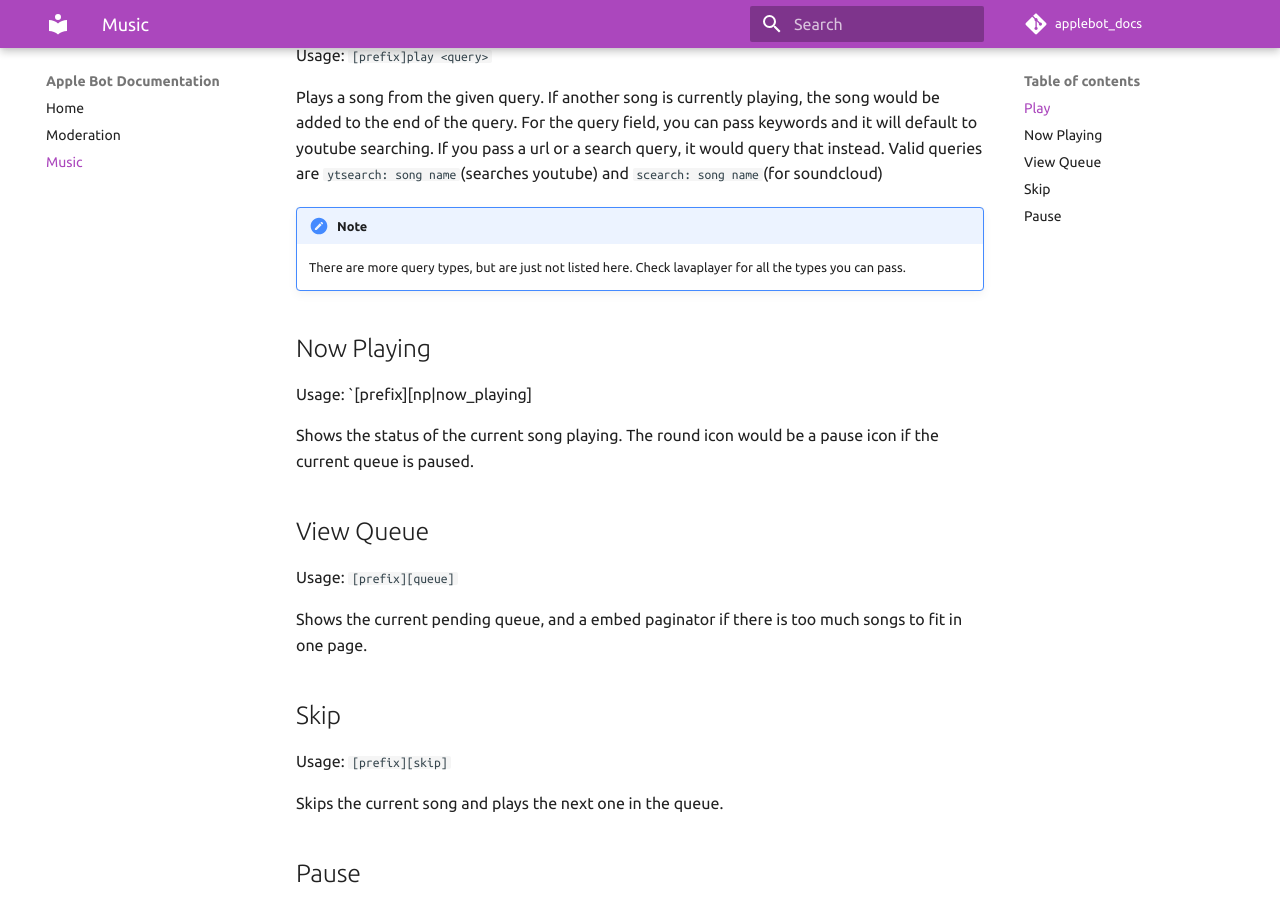
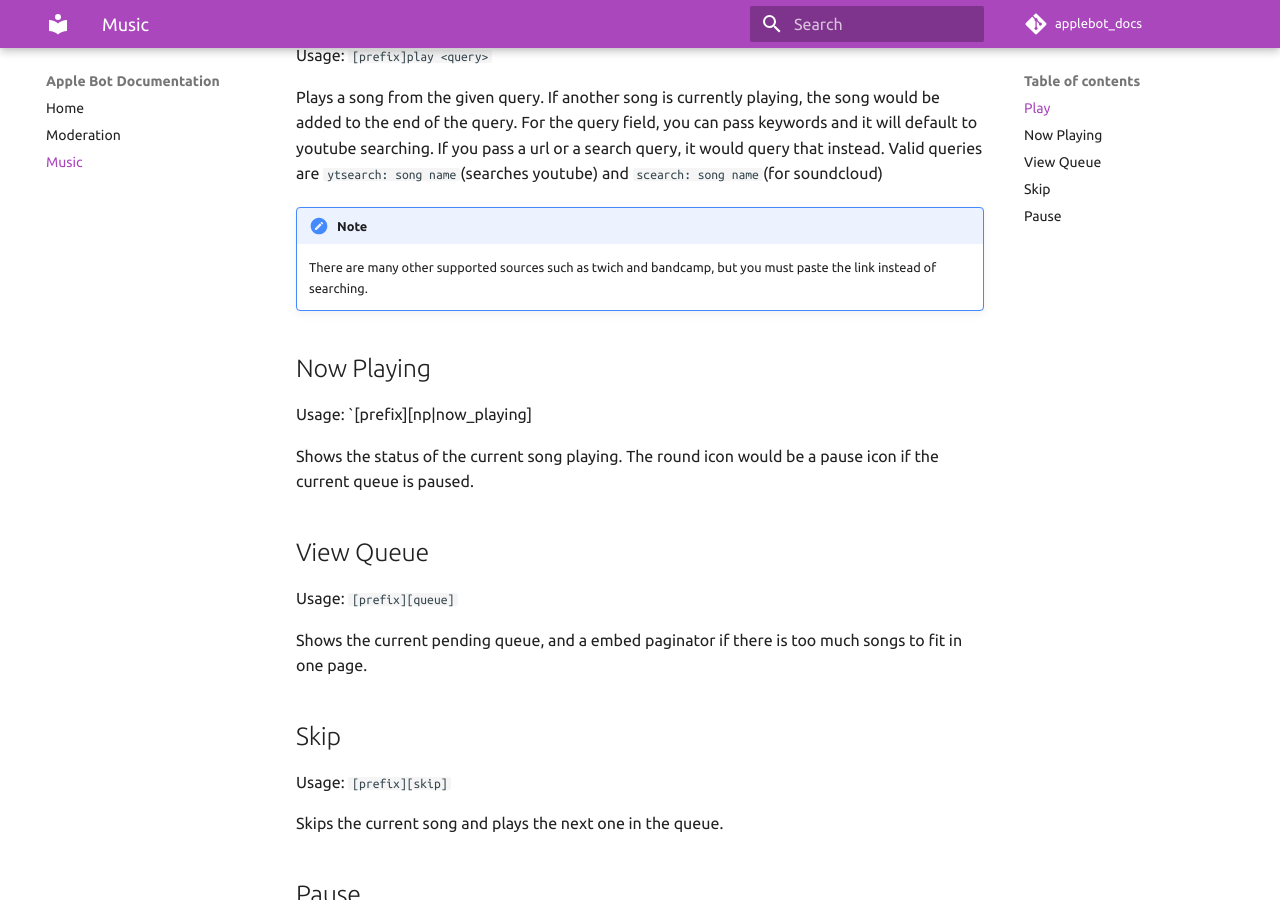
Before and after one commit to applebee1558/applebot-docs, an MkDocs documentation site: the page built from docs/music.md, in a window 1280 px wide and 900 px high, scrolled down 604 px. Built offline with MkDocs 1.6.1 and Material for MkDocs 9.7.7, drawn with Linux system fonts in a browser that asks for light colours; comment, search, counter and statistics services are not loaded.

Commit message:
Fixed note in music module

```diff
--- a/docs/music.md
+++ b/docs/music.md
@@ -15,8 +15,7 @@ For the query field, you can pass keywords and it will default to youtube search
 Valid queries are `ytsearch: song name`(searches youtube) and `scearch: song name`(for soundcloud)
 
 !!! note "Note"
-    There are more query types, but are just not listed here. Check lavaplayer for all the types you can pass.
-
+    There are many other supported sources such as twich and bandcamp, but you must paste the link instead of searching.
 ## Now Playing
 Usage: `[prefix][np|now_playing]
 
```
